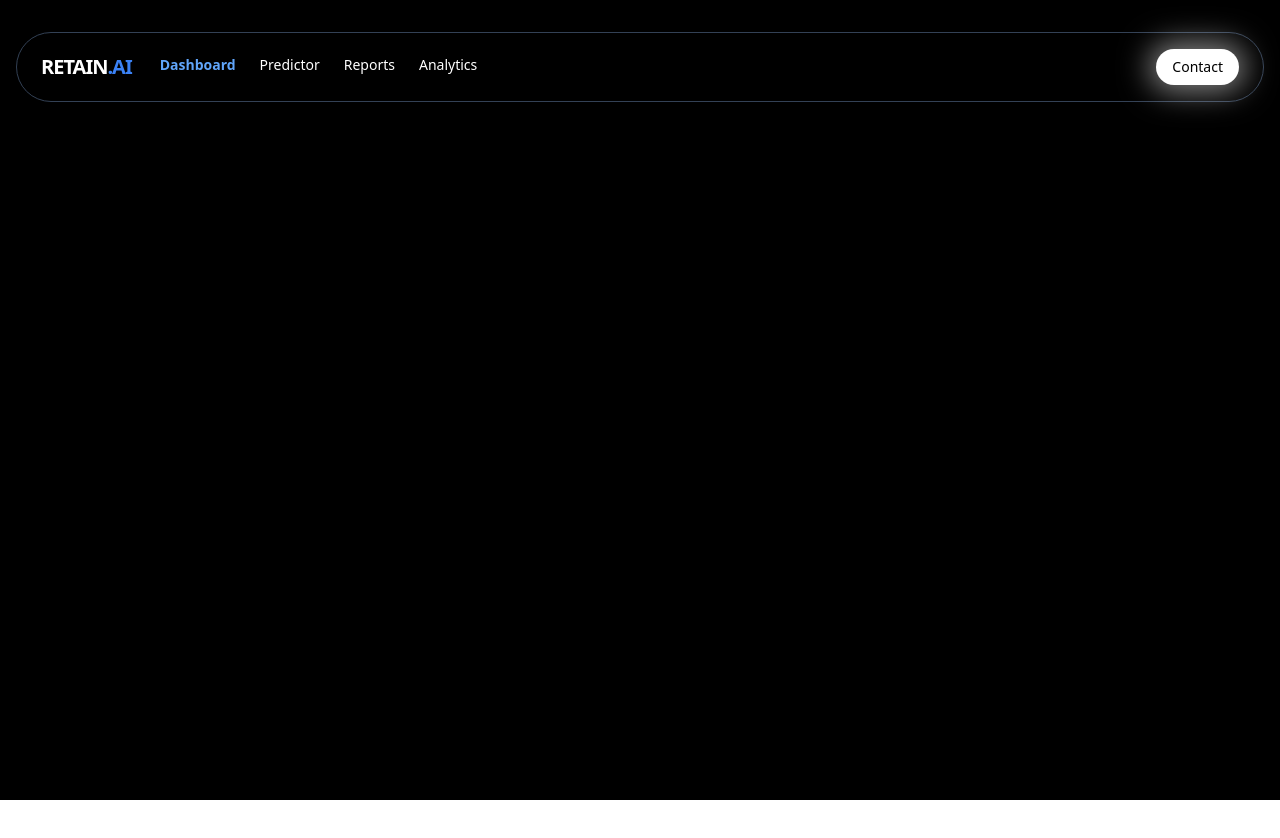
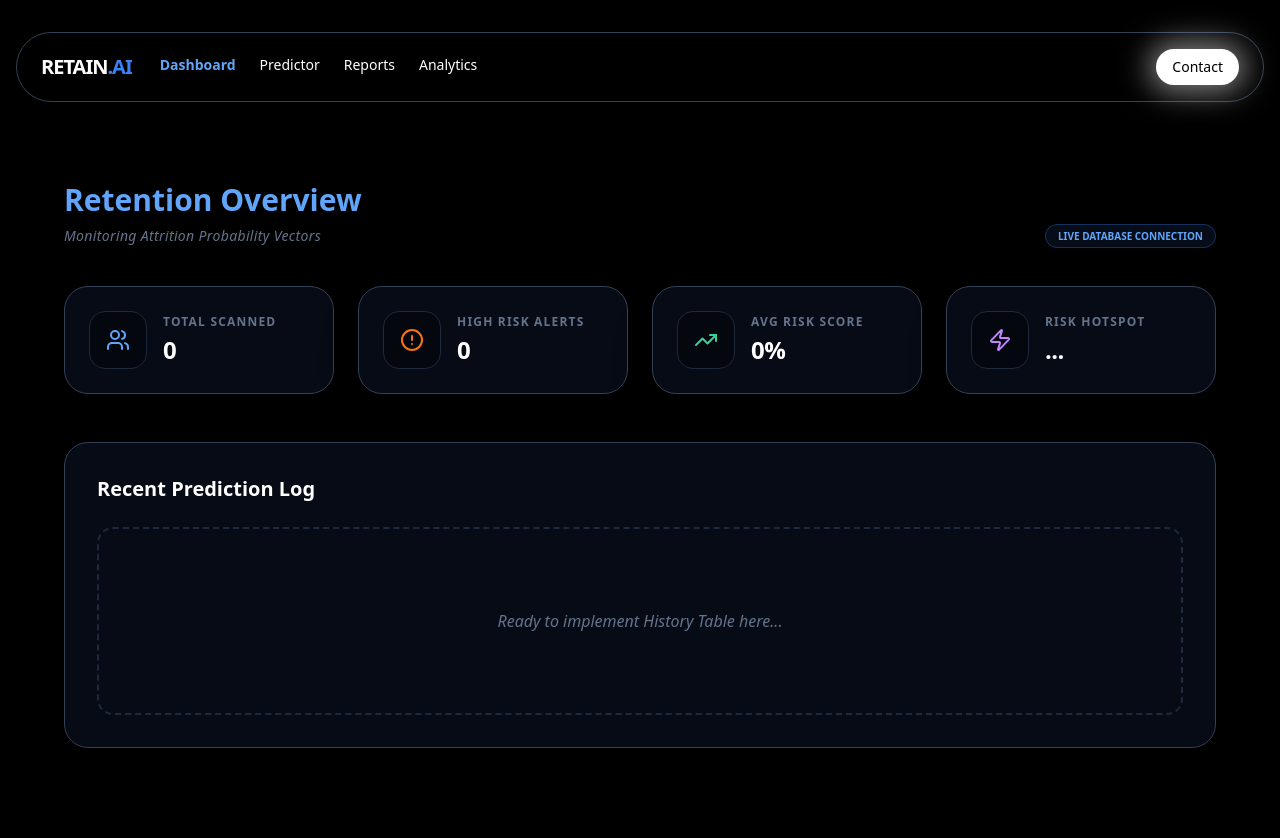
Before and after one commit to itsnehakv/Employee-Attrition-App, a React (Vite) app in the folder frontend/: page /dashboard in a window 1280 px wide. Shown: the top 838 px of the page. Before the commit the page ends 800 px from the top, so only its background shows below. Built offline with nearby package versions, Linux system fonts and the light colour scheme; no server answers.

Commit message:
Add Dashboard and StatCards components for displaying workforce metrics and risk assessments

```diff
--- a/frontend/src/App.jsx
+++ b/frontend/src/App.jsx
@@ -4,6 +4,7 @@ import Navbar from "./components/Navbar";
 import Predictionform from "./components/Predictionform";
 import { useState } from "react";
 import ReportsDashboard from "./components/ReportsDashboard";
+import Dashboard from "./components/Dashboard";
 
 function App() {
   const [globalPrediction, setGlobalPrediction] = useState(null);
@@ -42,6 +43,8 @@ function App() {
               </div>
             }
           />
+          {/* DASHBOARD */}
+          <Route path="/dashboard" element={<Dashboard />} />
           {/* PREDICTOR VIEW */}
           <Route
             path="/predictor"
@@ -51,7 +54,7 @@ function App() {
                 setGlobalPrediction={setPrediction}
               />
             }
-          />{" "}
+          />
           {/* REPORTS */}
           <Route
             path="/reports"
--- /dev/null
+++ b/frontend/src/components/Dashboard.jsx
@@ -0,0 +1,82 @@
+import React, { useEffect, useState } from "react";
+import StatCards from "../components/StatCards";
+import { Users, AlertCircle, TrendingUp, Zap } from "lucide-react";
+
+const Dashboard = () => {
+  const [stats, setStats] = useState({
+    total: 0,
+    highRisk: 0,
+    avgRisk: "0%",
+    topDept: "...",
+  });
+
+  useEffect(() => {
+    fetch("http://127.0.0.1:8000/api/dashboard-stats")
+      .then((res) => res.json())
+      .then((data) => setStats(data))
+      .catch((err) => console.error("Stats Fetch Error:", err));
+  }, []);
+
+  return (
+    <div className="min-h-screen bg-black text-white p-8">
+      <div className="max-w-6xl mx-auto">
+        {/* Header Section */}
+        <div className="flex justify-between items-end mb-10">
+          <div>
+            <h1 className="text-3xl font-bold text-blue-400 mb-2">
+              Retention Overview
+            </h1>
+            <p className="text-slate-500 text-sm font-medium tracking-wide italic">
+              Monitoring Attrition Probability Vectors
+            </p>
+          </div>
+          <div className="text-right">
+            <span className="text-[10px] bg-blue-500/10 text-blue-400 border border-blue-500/30 px-3 py-1 rounded-full uppercase font-black">
+              Live Database Connection
+            </span>
+          </div>
+        </div>
+
+        {/* Stat Cards Grid */}
+        <div className="grid grid-cols-1 md:grid-cols-2 lg:grid-cols-4 gap-6 mb-12">
+          <StatCards
+            title="Total Scanned"
+            value={stats.total}
+            icon={<Users size={24} />}
+            colorClass="text-blue-400"
+          />
+          <StatCards
+            title="High Risk Alerts"
+            value={stats.highRisk}
+            icon={<AlertCircle size={24} />}
+            colorClass="text-orange-500"
+          />
+          <StatCards
+            title="Avg Risk Score"
+            value={stats.avgRisk}
+            icon={<TrendingUp size={24} />}
+            colorClass="text-emerald-400"
+          />
+          <StatCards
+            title="Risk Hotspot"
+            value={stats.topDept}
+            icon={<Zap size={24} />}
+            colorClass="text-purple-400"
+          />
+        </div>
+
+        {/* Placeholder for History Table */}
+        <div className="bg-slate-900/50 backdrop-blur-xl border border-slate-700 rounded-3xl p-8 shadow-2xl">
+          <h2 className="text-xl font-bold text-white mb-6">
+            Recent Prediction Log
+          </h2>
+          <div className="text-slate-500 text-center py-20 border-2 border-dashed border-slate-800 rounded-2xl italic">
+            Ready to implement History Table here...
+          </div>
+        </div>
+      </div>
+    </div>
+  );
+};
+
+export default Dashboard;
--- /dev/null
+++ b/frontend/src/components/StatCards.jsx
@@ -0,0 +1,24 @@
+import React from "react";
+
+const StatCards = ({ title, value, icon, colorClass }) => {
+  return (
+    <div className="bg-slate-900/50 backdrop-blur-xl border border-slate-700 p-6 rounded-3xl shadow-2xl flex items-center space-x-4 transition-all hover:border-slate-500 group">
+      <div
+        className={`p-4 rounded-2xl bg-black/40 border border-slate-800 transition-transform group-hover:scale-110 ${colorClass}`}
+      >
+        {icon}
+      </div>
+
+      <div>
+        <p className="text-xs uppercase tracking-widest text-slate-500 font-black mb-1">
+          {title}
+        </p>
+        <h3 className="text-2xl font-bold text-white tracking-tight">
+          {value}
+        </h3>
+      </div>
+    </div>
+  );
+};
+
+export default StatCards;
```
